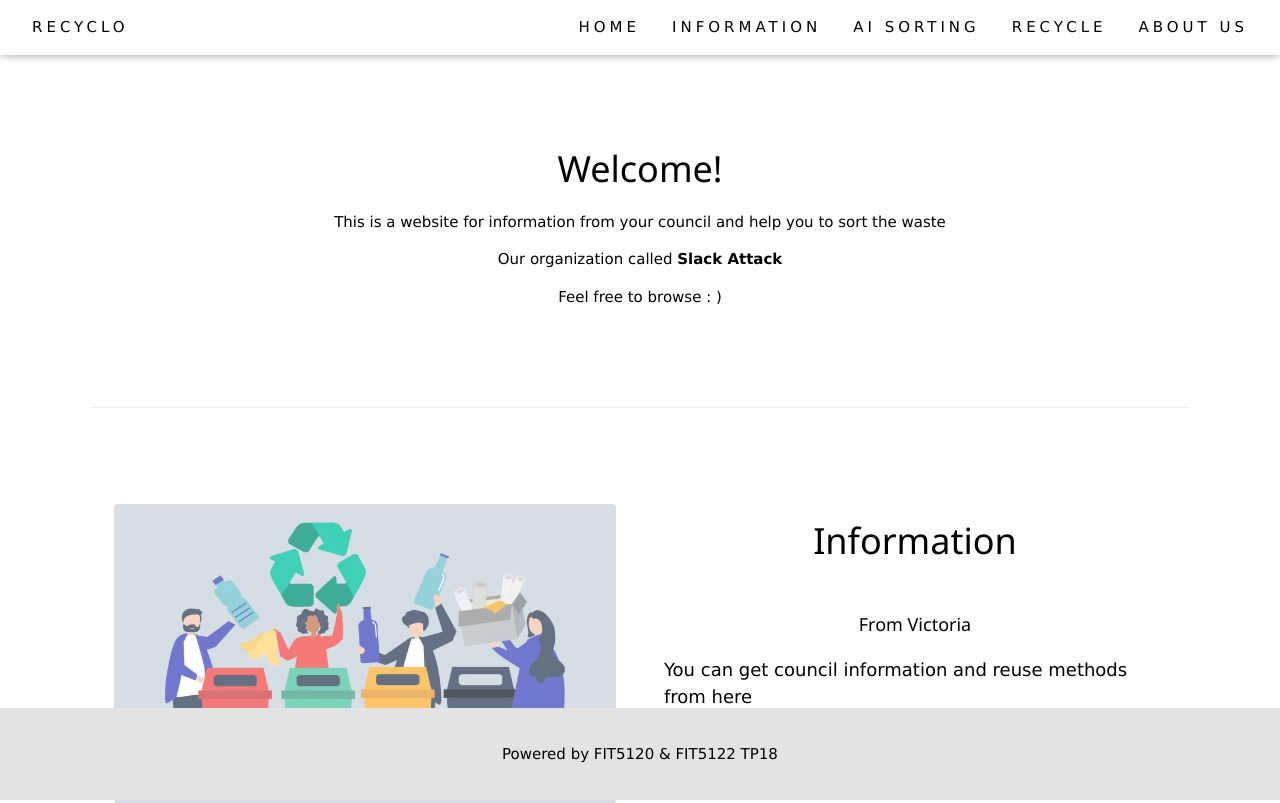
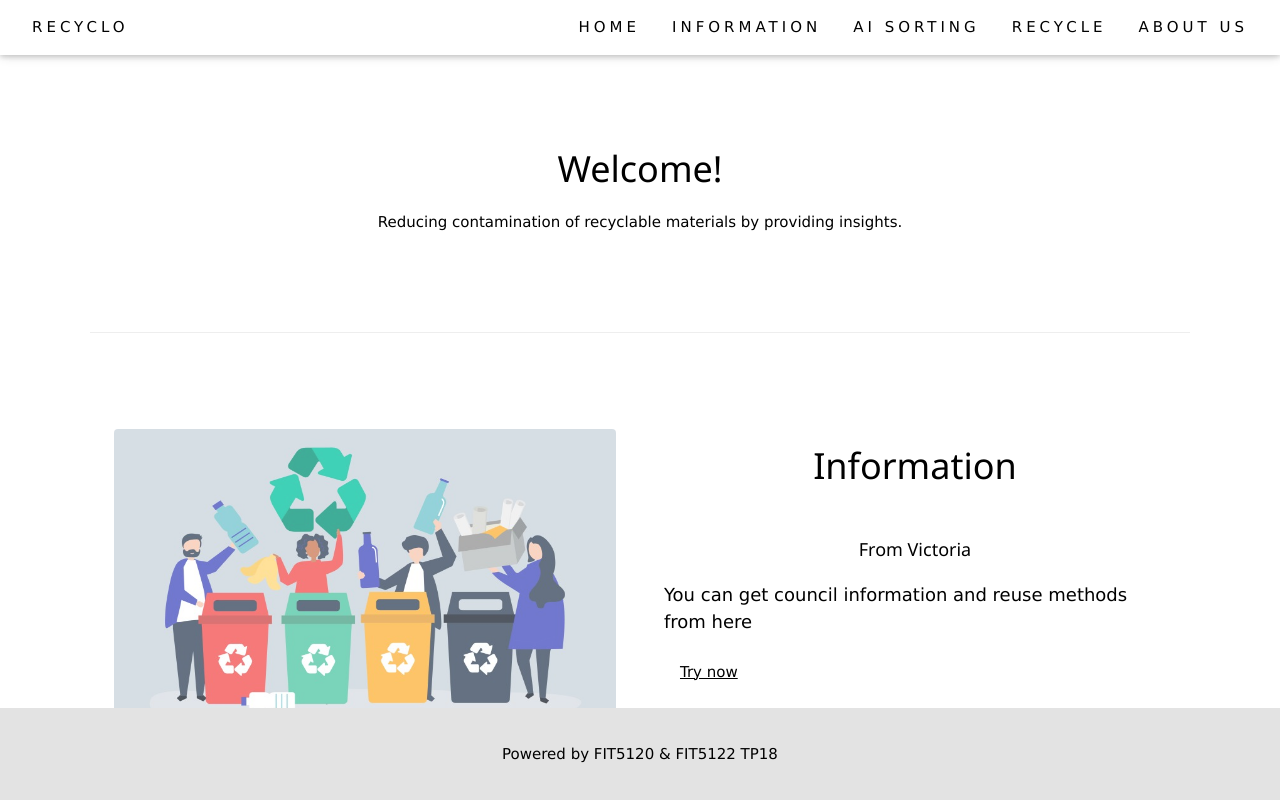
Before and after one commit to Nithin-G-R/tp18, a Flask app: page / in a window 1280 px wide. Shown: the top 803 px of the page. Run offline with Flask 2, Linux system fonts and the light colour scheme.

Commit message:
Update HomePage.html

```diff
--- a/templates/HomePage.html
+++ b/templates/HomePage.html
@@ -5,9 +5,8 @@
   <div class="w3-row w3-padding-64">
 
       <h1 class="w3-center">Welcome!</h1>
-            <p class="w3-center">This is a website for information from your council and help you to sort the waste</p>
-            <p class="w3-center">Our organization called <b>Slack Attack</b></p>
-            <p class="w3-center">Feel free to browse : ) </p>
+            <p class="w3-center">Reducing contamination of recyclable materials by providing insights.</p>
+
 
   </div>
 
```
